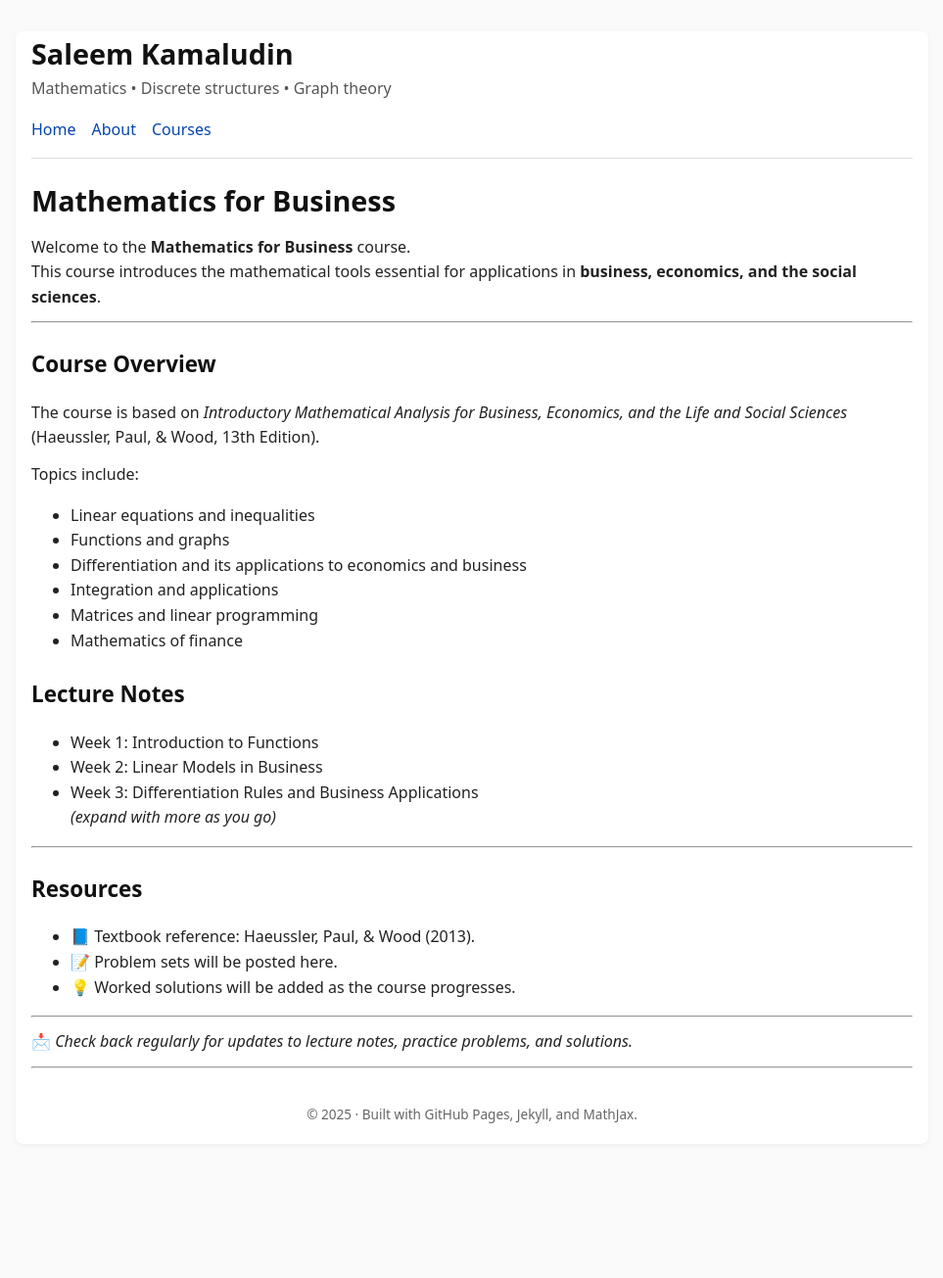
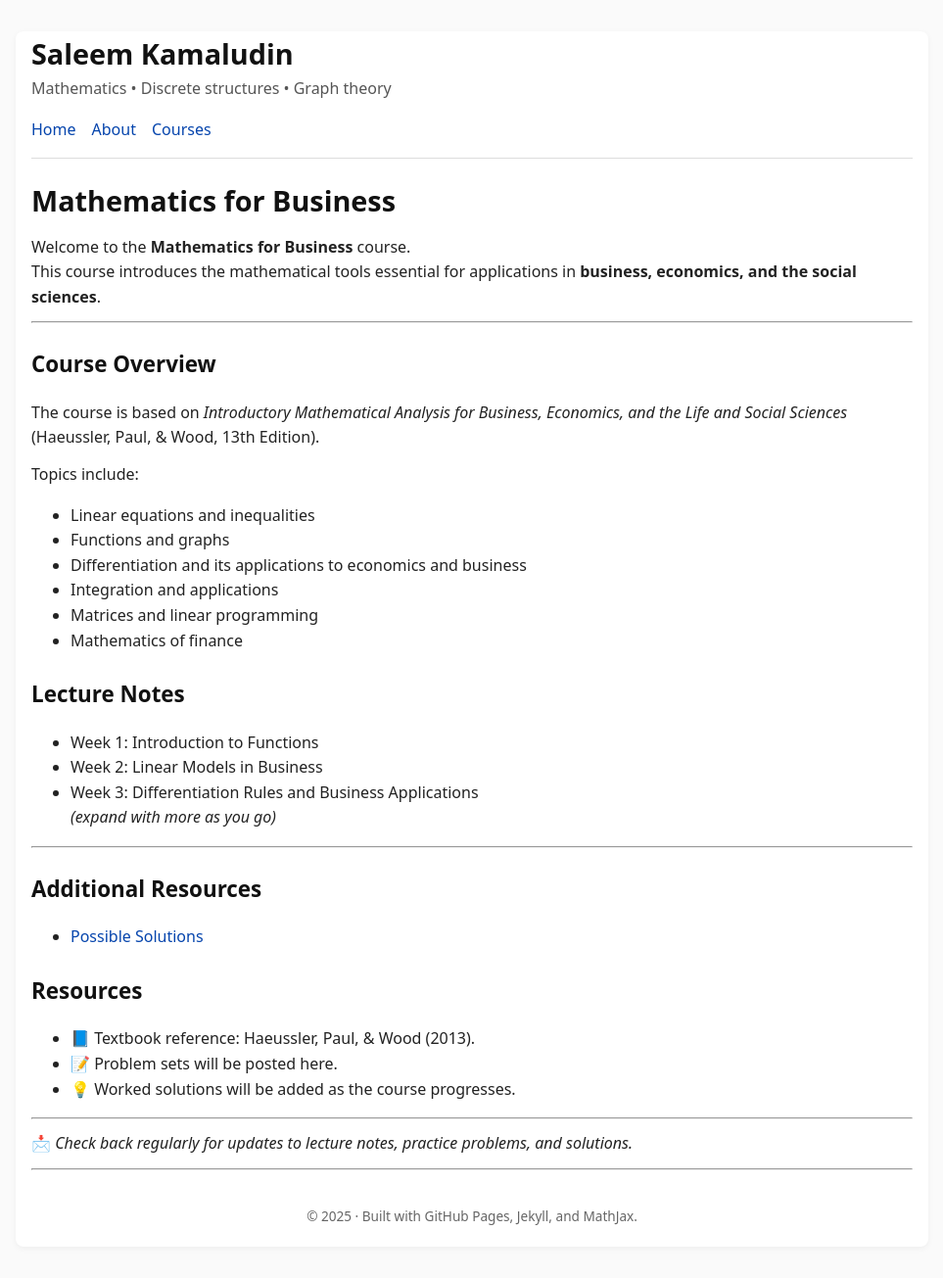
Before and after one commit to SaleemKamaludin/SaleemKamaludin.github.io, a Jekyll site: the page built from courses/math-for-business.md, in a window 1280 px wide. Shown: the whole page at 98% size, without its empty margins (158-1121 px from the left). Built offline with Jekyll 4.4.1, drawn with Linux system fonts in a browser that asks for light colours; before the commit the page ends 1200 px from its top, so only the background shows below that.

Commit message:
Update math-for-business.md

```diff
--- a/courses/math-for-business.md
+++ b/courses/math-for-business.md
@@ -34,6 +34,11 @@ Topics include:
 
 ---
 
+## Additional Resources
+
+- [Possible Solutions](/courses/math-for-business/solutions/)
+
+
 ## Resources
 - 📘 Textbook reference: Haeussler, Paul, & Wood (2013).
 - 📝 Problem sets will be posted here.
```
